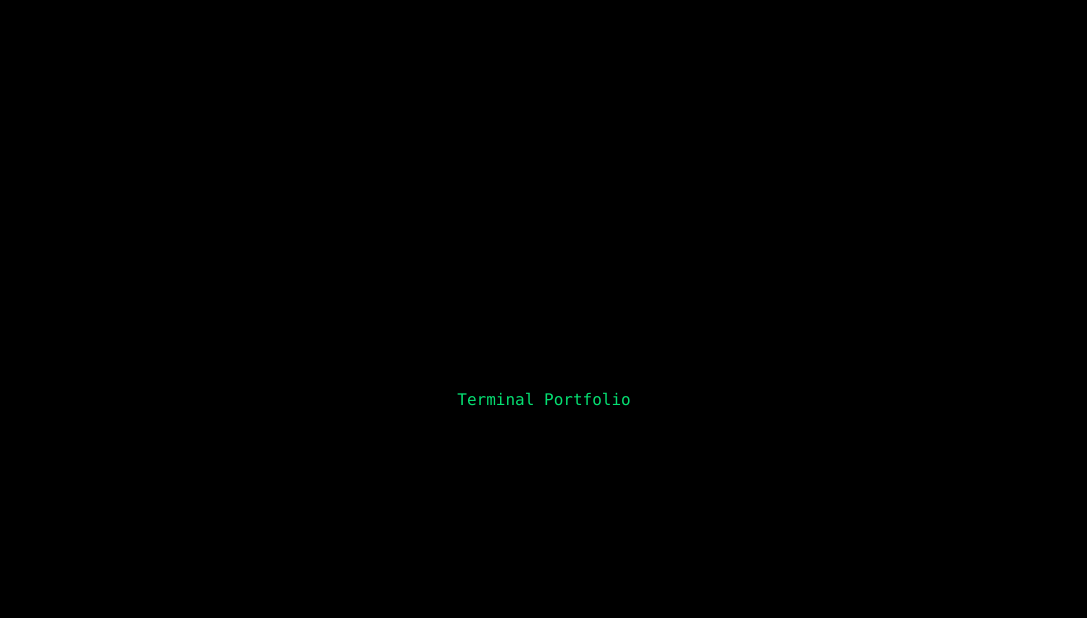
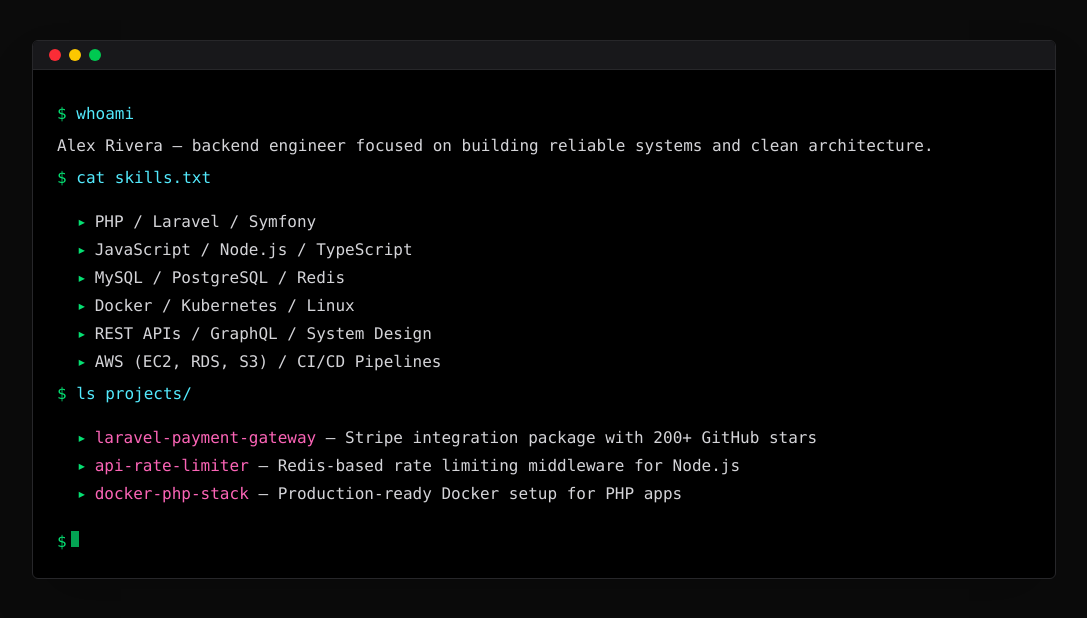
Before and after one commit to rasoolzia/mrzd-portfolio, a React (Vite) app: page / in a window 1280 px wide. Shown: the top 618 px of the page, without its empty margins (96-1183 px from the left). Built offline with nearby package versions, Linux system fonts and the light colour scheme.

Commit message:
feat: add data and home file and done with ui

```diff
--- a/src/App.tsx
+++ b/src/App.tsx
@@ -1,9 +1,5 @@
-function App() {
-  return (
-    <div className="bg-black text-green-400 min-h-screen flex items-center justify-center font-mono">
-      Terminal Portfolio
-    </div>
-  );
+import Home from './pages/Home';
+
+export default function App() {
+   return <Home />;
 }
-
-export default App;
--- /dev/null
+++ b/src/data/portfolio.ts
@@ -0,0 +1,26 @@
+export const skills = [
+   'PHP / Laravel / Symfony',
+   'JavaScript / Node.js / TypeScript',
+   'MySQL / PostgreSQL / Redis',
+   'Docker / Kubernetes / Linux',
+   'REST APIs / GraphQL / System Design',
+   'AWS (EC2, RDS, S3) / CI/CD Pipelines',
+];
+
+export const projects = [
+   {
+      name: 'laravel-payment-gateway',
+      description: 'Stripe integration package with 200+ GitHub stars',
+      url: 'https://github.com/alexrivera/laravel-payment-gateway',
+   },
+   {
+      name: 'api-rate-limiter',
+      description: 'Redis-based rate limiting middleware for Node.js',
+      url: 'https://github.com/alexrivera/api-rate-limiter',
+   },
+   {
+      name: 'docker-php-stack',
+      description: 'Production-ready Docker setup for PHP apps',
+      url: 'https://github.com/alexrivera/docker-php-stack',
+   },
+];
--- /dev/null
+++ b/src/pages/Home.tsx
@@ -0,0 +1,67 @@
+import Cursor from '../components/terminal/Cursor';
+import PromptLine from '../components/terminal/PromptLine';
+import Section from '../components/terminal/Section';
+import Terminal from '../components/terminal/Terminal';
+import TerminalHeader from '../components/terminal/TerminalHeader';
+
+import { projects, skills } from '../data/portfolio';
+
+export default function Home() {
+   return (
+      <div className="bg-[#0b0b0b] text-zinc-300 min-h-screen p-10 font-mono">
+         <Terminal>
+            <TerminalHeader />
+
+            <div className="p-6">
+               <PromptLine command="whoami" />
+
+               <p className="my-2">
+                  Alex Rivera — backend engineer focused on building reliable
+                  systems and clean architecture.
+               </p>
+
+               <PromptLine command="cat skills.txt" />
+
+               <Section>
+                  <ul className="ml-5 space-y-1">
+                     {skills.map((skill) => (
+                        <li key={skill}>
+                           <span className="text-green-400 mr-2">▸</span>
+                           {skill}
+                        </li>
+                     ))}
+                  </ul>
+               </Section>
+
+               <PromptLine command="ls projects/" />
+
+               <Section>
+                  <ul className="ml-5 space-y-1">
+                     {projects.map((project) => (
+                        <li key={project.name}>
+                           <span className="text-green-400 mr-2">▸</span>
+
+                           <a
+                              href={project.url}
+                              target="_blank"
+                              className="text-pink-400 hover:underline"
+                           >
+                              {project.name}
+                           </a>
+
+                           {' — '}
+                           {project.description}
+                        </li>
+                     ))}
+                  </ul>
+               </Section>
+
+               <div className="mt-6">
+                  <span className="text-green-400">$</span>
+                  <Cursor />
+               </div>
+            </div>
+         </Terminal>
+      </div>
+   );
+}
```
